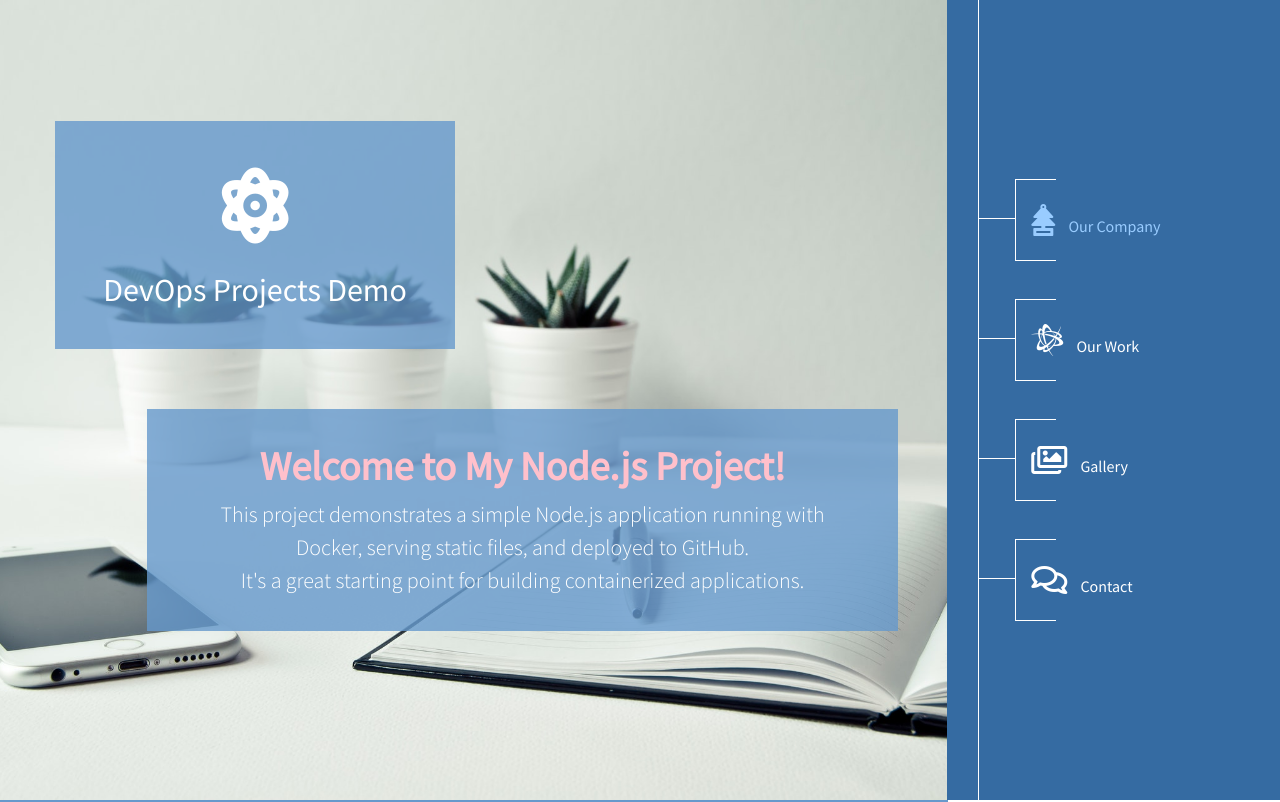
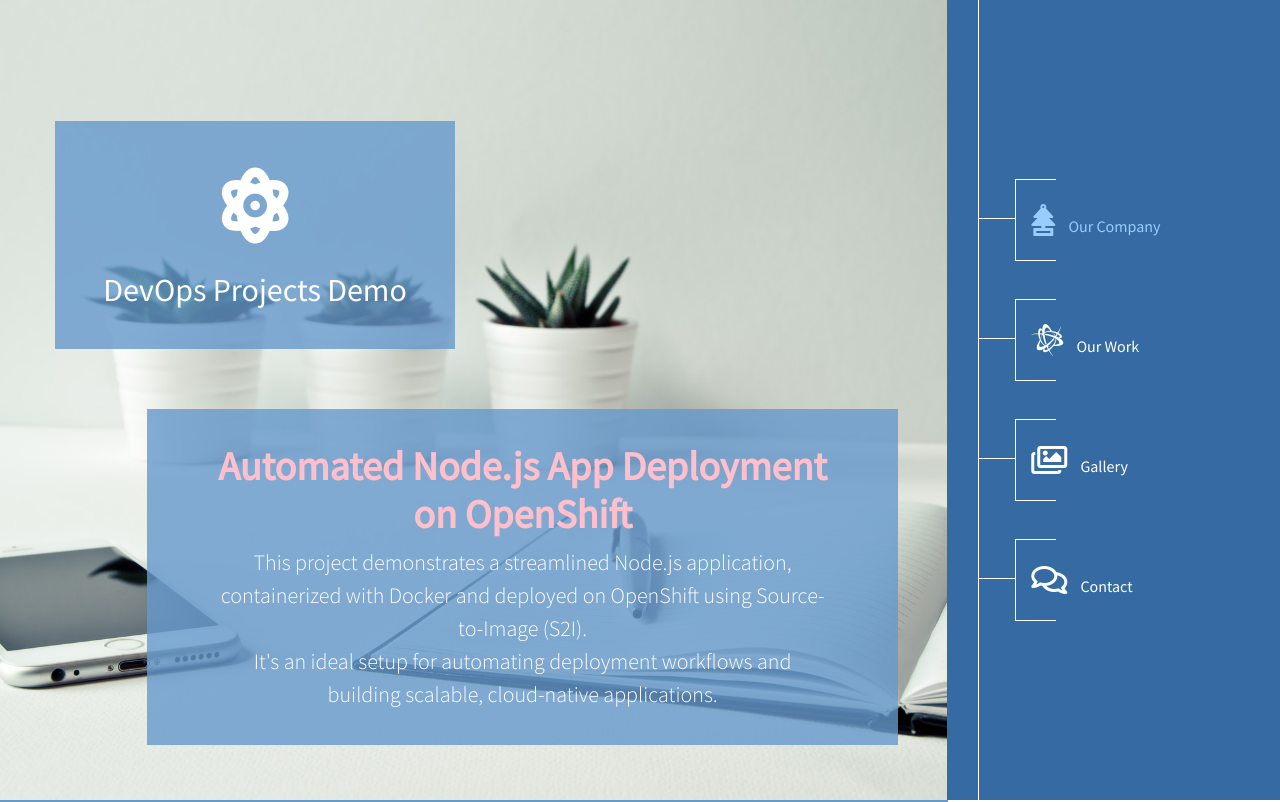
Before and after one commit to lily4499/demo-node-app, a website: page public/index.html in a window 1280 px wide. Shown: the top 802 px of the page. Drawn offline with Linux system fonts and the light colour scheme.

Commit message:
Update index.html

```diff
--- a/public/index.html
+++ b/public/index.html
@@ -2,7 +2,7 @@
 <html lang="en">
 <head>
     <meta charset="utf-8" />
-    <title>Simply Amazed HTML Template by Tooplate</title>
+    <title>Lily's DevOps Projects</title>
     <meta name="viewport" content="width=device-width, initial-scale=1">
     <link rel="preconnect" href="https://fonts.gstatic.com">
     <link href="https://fonts.googleapis.com/css2?family=Source+Sans+Pro:wght@300;400&display=swap" rel="stylesheet">
@@ -56,8 +56,12 @@
                     <div class="item">
                         <div class="bg-blue-transparent logo-fa"><span style="font-weight: bold;"><i class="fas fa-2x fa-atom"></i></span> DevOps Projects Demo</div>
                         <div class="bg-blue-transparent simple">
-                            <h1 style="font-weight: bold; color: pink;">Welcome to My Node.js Project!</h1>
-                            <p>This project demonstrates a simple Node.js application running with Docker, serving static files, and deployed to GitHub. <br>It's a great starting point for building containerized applications.</p>
+                            <h1 style="font-weight: bold; color: pink;">Automated Node.js App Deployment on OpenShift</h1>
+                            <p>
+                                This project demonstrates a streamlined Node.js application, containerized with Docker and deployed on OpenShift using Source-to-Image (S2I). <br>
+    It's an ideal setup for automating deployment workflows and building scalable, cloud-native applications.
+
+                            </p>
 
                         </div>
                     </div>
```
